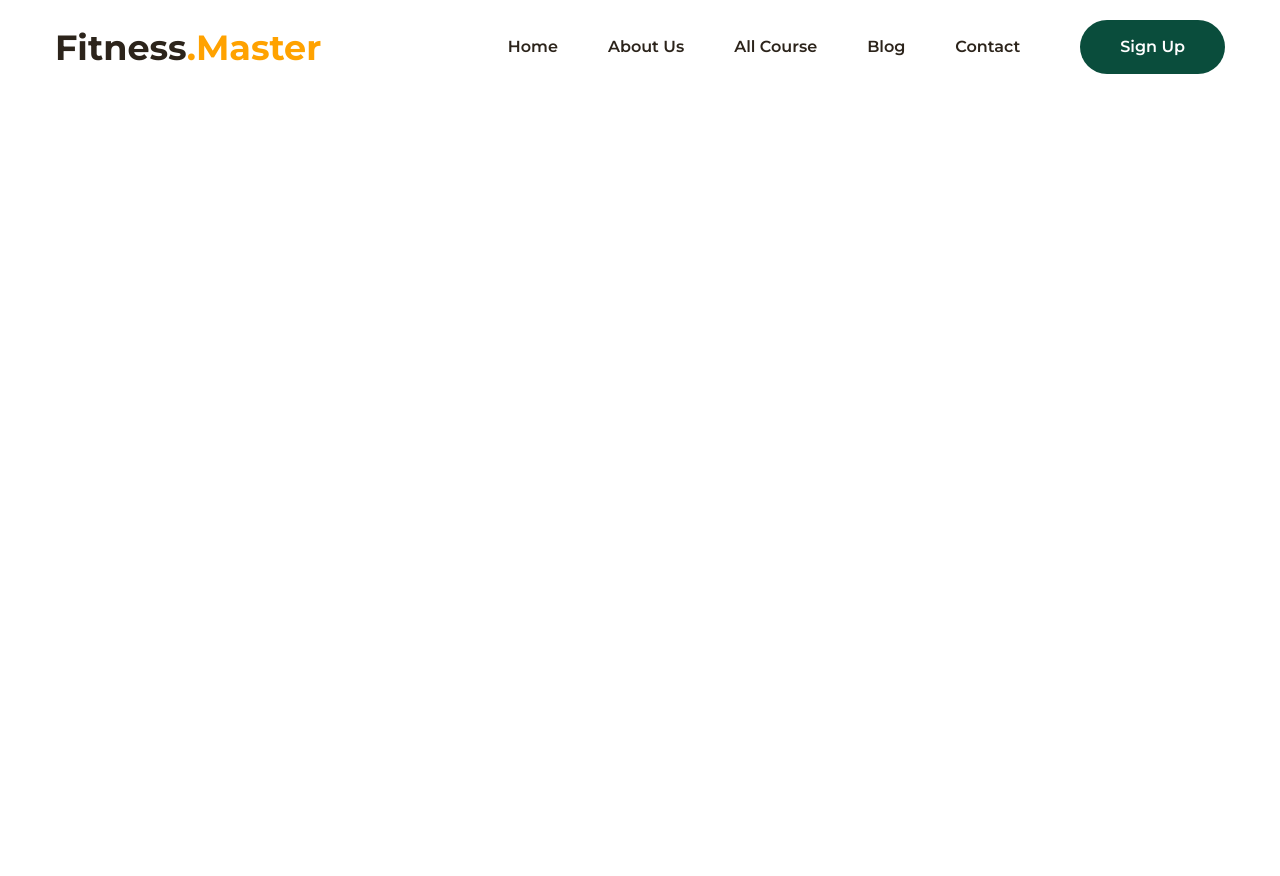
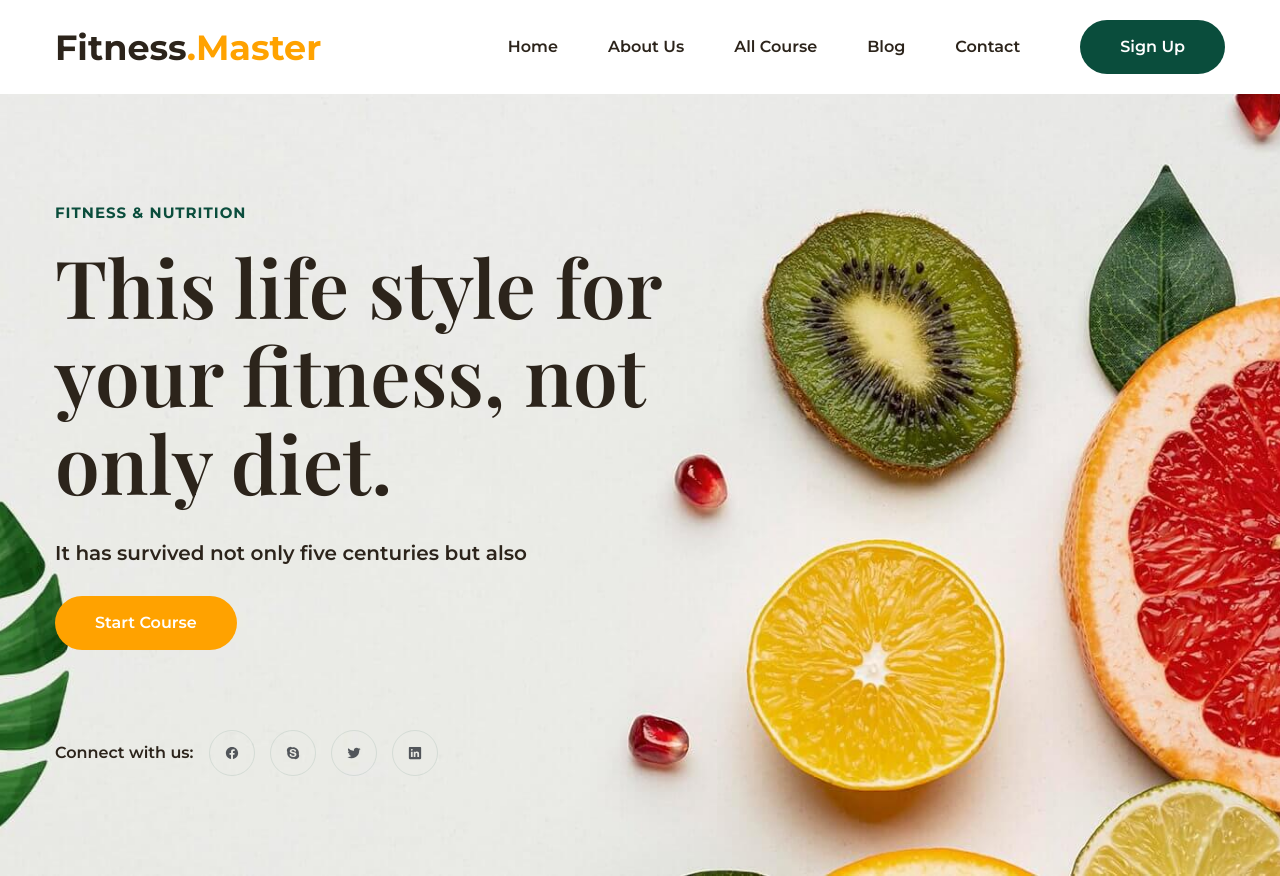
Before and after one commit to ArmanIslam3307/Auspify_Task1_Landing_Page_Fitness_master, a plain HTML site: page index.html in a window 1280 px wide. Before the commit the page ends 800 px from the top, so only its background shows below. Drawn offline with nearby package versions, Linux system fonts and the light colour scheme.

Commit message:
Created Responsive Hero Section

```diff
--- /dev/null
+++ b/assets/css/media.css
@@ -0,0 +1,234 @@
+/*-----------------------------------*\
+  #MEDIA QUERIES
+\*-----------------------------------*/
+
+/**
+ * responsive for larger than 575px screen
+ */
+
+@media (min-width: 575px) {
+
+  /**
+   * REUSED STYLE
+   */
+
+  .container {
+    max-width: 600px;
+    width: 100%;
+    margin-inline: auto;
+  }
+
+  .btn {
+    padding: 10px 30px;
+  }
+
+  .h1 {
+    font-size: 5.6rem;
+  }
+
+  .h2 {
+    font-size: 3.6rem;
+  }
+
+  /**
+   * HERO
+   */
+
+  .hero {
+    padding-block: 170px 100px;
+  }
+
+  .hero-text {
+    font-size: 2rem;
+  }
+
+  .hero .btn {
+    margin-block: 25px 80px;
+  }
+
+  .hero .social-title {
+    font-size: 1.6rem;
+  }
+
+  .hero .social-link {
+    padding: 15px;
+  }
+
+
+
+
+}
+
+
+
+
+
+/**
+ * responsive for larger than 768px screen
+ */
+
+@media (min-width: 768px) {
+
+  /**
+   * REUSED STYLE
+   */
+
+  .container {
+    max-width: 720px;
+  }
+
+  .section {
+    padding-block: 80px;
+  }
+
+  .h1 {
+    font-size: 6.4rem;
+  }
+
+  .h2 {
+    font-size: 5.7rem;
+  }
+
+
+
+  /**
+   * HEADER
+   */
+
+  .logo {
+    font-size: 35px;
+  }
+
+  /**
+   * HERO
+   */
+
+  .hero-title {
+    max-width: 15ch;
+  }
+
+}
+
+
+
+/**
+ * responsive for larger than 992px screen
+ */
+
+@media (min-width: 992px) {
+
+  /**
+   * REUSED STYLE
+   */
+
+  .container {
+    max-width: 960px;
+  }
+
+  .section {
+    padding-block: 100px;
+  }
+
+  .btn {
+    font-size: unset;
+    padding: 13px 40px;
+  }
+
+
+
+  /**
+   * HEADER
+   */
+
+  .nav-toggle-btn,
+  .overlay {
+    display: none;
+  }
+
+  .header {
+    padding-block: 20px;
+  }
+
+  .navbar,
+  .navbar.active,
+  .navbar-list,
+  .navbar-item {
+    all: unset;
+  }
+
+  .navbar {
+    margin-inline-start: auto;
+  }
+
+  .header .btn {
+    margin-inline-start: 0;
+  }
+
+  .navbar-list {
+    display: flex;
+  }
+
+  .navbar-link {
+    font-size: unset;
+    padding-inline: 15px;
+    transition: 0.25s ease;
+  }
+
+  .navbar-link:is(:hover, :focus) {
+    color: #FFA200;
+  }
+
+
+}
+
+
+
+/**
+ * responsive for larger than 1200px screen
+ */
+
+@media (min-width: 1200px) {
+
+  /**
+   * REUSED STYLE
+   */
+
+  .container {
+    max-width: 1200px;
+  }
+
+  .section {
+    padding-block: 140px;
+  }
+
+  .h1 {
+    font-size: 8rem;
+  }
+
+
+
+  /**
+   * HEADER
+   */
+
+  .header .container {
+    gap: 35px;
+  }
+
+  .navbar-link {
+    padding-inline: 25px;
+  }
+
+  /**
+   * HERO
+   */
+
+  .hero {
+    padding-block: 200px 100px;
+    background-position: 35%;
+  }
+
+
+
+
+}
--- a/assets/css/style.css
+++ b/assets/css/style.css
@@ -253,194 +253,61 @@ body {
 }
 
 
+
 /*-----------------------------------*\
-  #MEDIA QUERIES
+  #HERO
 \*-----------------------------------*/
 
-/**
- * responsive for larger than 575px screen
- */
-
-@media (min-width: 575px) {
-
-  /**
-   * REUSED STYLE
-   */
-
-  .container {
-    max-width: 600px;
-    width: 100%;
-    margin-inline: auto;
+.hero {
+  padding-block: 130px 80px;
+  background-repeat: no-repeat;
+  background-size: cover;
+  background-position: 25%;
 }
 
-  .btn {
-    padding: 10px 30px;
+.hero-subtitle {
+  color: #0A4D3C;
+  font-size: 1.5rem;
+  font-weight: 700;
+  text-transform: uppercase;
+  letter-spacing: 1px;
 }
 
-  .h1 {
-    font-size: 5.6rem;
+.hero-title {
+  margin-block: 16px 30px;
 }
 
-  .h2 {
-    font-size: 3.6rem;
+.hero-text {
+  color: #2C241B;
+  font-weight: 600;
 }
 
-
+.hero .btn {
+  margin-block: 20px;
 }
 
-
-
-
-
-/**
- * responsive for larger than 768px screen
- */
-
-@media (min-width: 768px) {
-
-  /**
-   * REUSED STYLE
-   */
-
-  .container {
-    max-width: 720px;
+.hero :is(.social-wrapper, .social-list) {
+  display: flex;
+  align-items: center;
+  gap: 15px;
 }
 
-  .section {
-    padding-block: 80px;
+.hero .social-title {
+  color: #2C241B;
+  font-size: 1.4rem;
+  font-weight: 600;
 }
 
-  .h1 {
-    font-size: 6.4rem;
-  }
-
-  .h2 {
-    font-size: 5.7rem;
-  }
-
-
-
-  /**
-   * HEADER
-   */
-
-  .logo {
-    font-size: 35px;
-  }
-
-
-}
-
-
-
-/**
- * responsive for larger than 992px screen
- */
-
-@media (min-width: 992px) {
-
-  /**
-   * REUSED STYLE
-   */
-
-  .container {
-    max-width: 960px;
-  }
-
-  .section {
-    padding-block: 100px;
-  }
-
-  .btn {
-    font-size: unset;
-    padding: 13px 40px;
-  }
-
-
-
-  /**
-   * HEADER
-   */
-
-  .nav-toggle-btn,
-  .overlay {
-    display: none;
-  }
-
-  .header {
-    padding-block: 20px;
-  }
-
-  .navbar,
-  .navbar.active,
-  .navbar-list,
-  .navbar-item {
-    all: unset;
-  }
-
-  .navbar {
-    margin-inline-start: auto;
-  }
-
-  .header .btn {
-    margin-inline-start: 0;
-  }
-
-  .navbar-list {
-    display: flex;
-  }
-
-  .navbar-link {
-    font-size: unset;
-    padding-inline: 15px;
+.hero .social-link {
+  font-size: 14px;
+  padding: 10px;
+  border: 1px solid #0A4D3C1A;
+  border-radius: 50%;
   transition: 0.25s ease;
 }
 
-  .navbar-link:is(:hover, :focus) {
-    color: #FFA200;
+.hero .social-link:is(:hover, :focus) {
+  background-color: #0A4D3C;
+  border-color: #0A4D3C;
+  color: #FFFFFF;
 }
-
-
-}
-
-
-
-/**
- * responsive for larger than 1200px screen
- */
-
-@media (min-width: 1200px) {
-
-  /**
-   * REUSED STYLE
-   */
-
-  .container {
-    max-width: 1200px;
-  }
-
-  .section {
-    padding-block: 140px;
-  }
-
-  .h1 {
-    font-size: 8rem;
-  }
-
-
-
-  /**
-   * HEADER
-   */
-
-  .header .container {
-    gap: 35px;
-  }
-
-  .navbar-link {
-    padding-inline: 25px;
-  }
-
-
-
-}
--- a/index.html
+++ b/index.html
@@ -16,6 +16,7 @@
     - custom css link
   -->
   <link rel="stylesheet" href="./assets/css/style.css">
+  <link rel="stylesheet" href="./assets/css/media.css">
 
   <!--
     - google font link
@@ -72,7 +73,7 @@
 
       </nav>
 
-      <a href="#" class="btn btn-primary">Sign Up</a>
+      <a href="#" class="btn btn-primary" data-nav-link>Sign Up</a>
 
       <button class="nav-toggle-btn" aria-label="open manu" data-nav-toggler>
         <ion-icon name="menu-outline" aria-hidden="true"></ion-icon>
@@ -82,6 +83,71 @@
 
     </div>
   </header>
+
+  <main>
+    <article>
+       <!--
+        - #HERO
+      -->
+
+      <section class="section hero" aria-label="hero" id="home" data-section
+        style="background-image: url('./assets/images/hero-banner.jpg')">
+        <div class="container">
+
+          <p class="hero-subtitle">Fitness & Nutrition</p>
+
+          <h1 class="h1 hero-title">This life style for your fitness, not only diet.</h1>
+
+          <p class="hero-text">
+            It has survived not only five centuries but also
+          </p>
+
+          <a href="#" class="btn btn-secondary">Start Course</a>
+
+          <div class="social-wrapper">
+
+            <p class="social-title">Connect with us:</p>
+
+            <ul class="social-list">
+
+              <li>
+                <a href="#" class="social-link">
+                  <ion-icon name="logo-facebook"></ion-icon>
+                </a>
+              </li>
+
+              <li>
+                <a href="#" class="social-link">
+                  <ion-icon name="logo-skype"></ion-icon>
+                </a>
+              </li>
+
+              <li>
+                <a href="#" class="social-link">
+                  <ion-icon name="logo-twitter"></ion-icon>
+                </a>
+              </li>
+
+              <li>
+                <a href="#" class="social-link">
+                  <ion-icon name="logo-linkedin"></ion-icon>
+                </a>
+              </li>
+
+            </ul>
+
+          </div>
+
+        </div>
+      </section>
+
+
+
+
+
+
+    </article>
+  </main>
 
 
 
```
Lines whose indentation alone changed are shown as unchanged.
